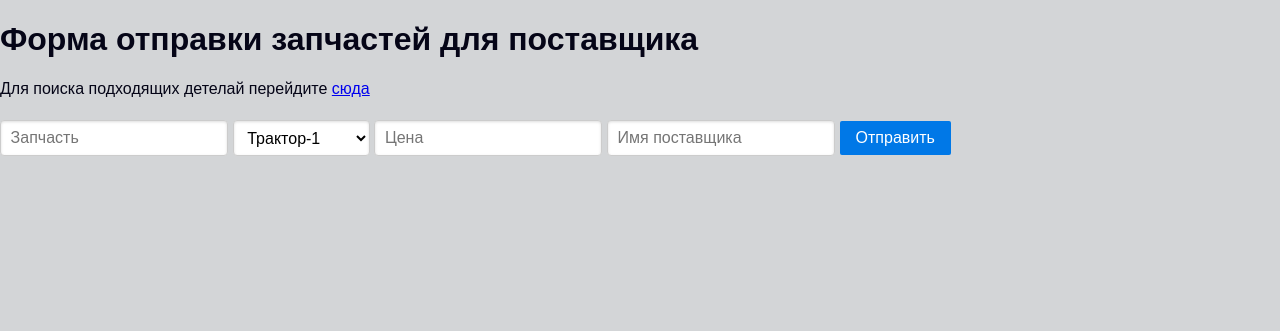
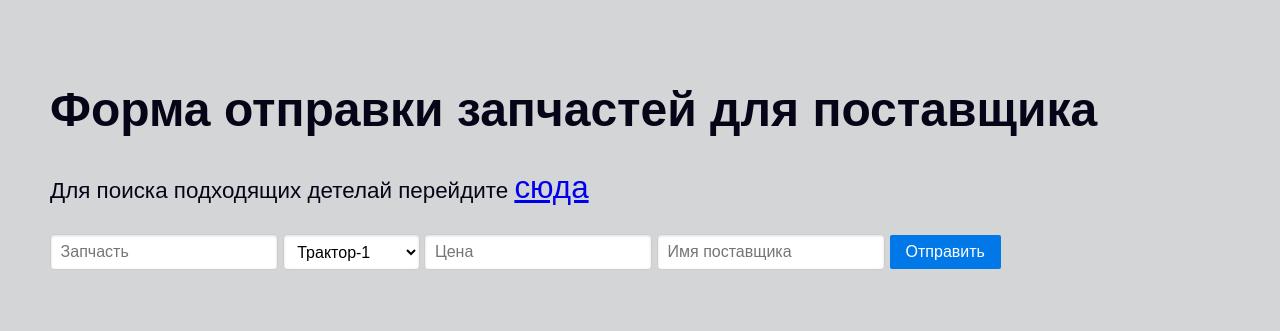
Before and after one commit to onekram/rshb-project, a Flask app: page / in a window 1280 px wide. Shown: the top 331 px of the page. Run offline with Flask 3, Linux system fonts and the light colour scheme; some libraries are stand-ins or nearby versions.

Commit message:
beautify: make it bigger

```diff
--- a/flask-app/templates/buyer.html
+++ b/flask-app/templates/buyer.html
@@ -12,6 +12,11 @@
             background-color: #D3D5D7;
             color: #050517;
         }
+        body {
+            padding: 50px;
+        }
+        p, a {font-size: 1.4em;}
+        h1 {font-size: 3em;}
     </style>
     <h1>Форма поиска запчастей для агротехники</h1>
     <p>Для отправки детелай перейдите <a href="/">сюда</a></p>
--- a/flask-app/templates/seller.html
+++ b/flask-app/templates/seller.html
@@ -12,6 +12,12 @@
             background-color: #D3D5D7;
             color: #050517;
         }
+
+        body {
+            padding: 50px;
+        }
+        p, a {font-size: 1.4em;}
+        h1 {font-size: 3em;}
     </style>
     <h1>Форма отправки запчастей для поставщика</h1>
     <p>Для поиска подходящих детелай перейдите <a href="./buyer">сюда</a></p>
```
Also changed, not shown: flask-app/templates/success.html (+8 -0 lines).
